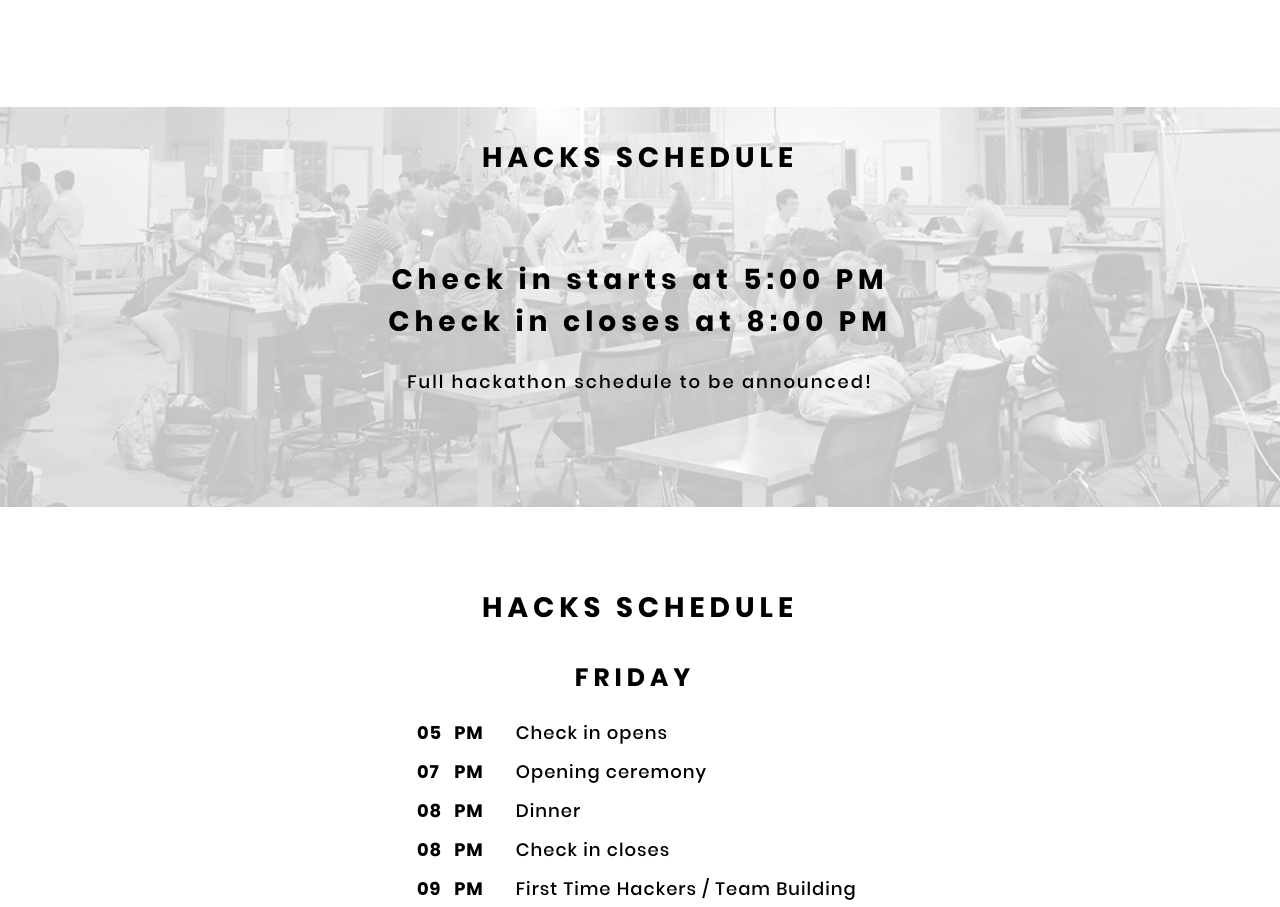
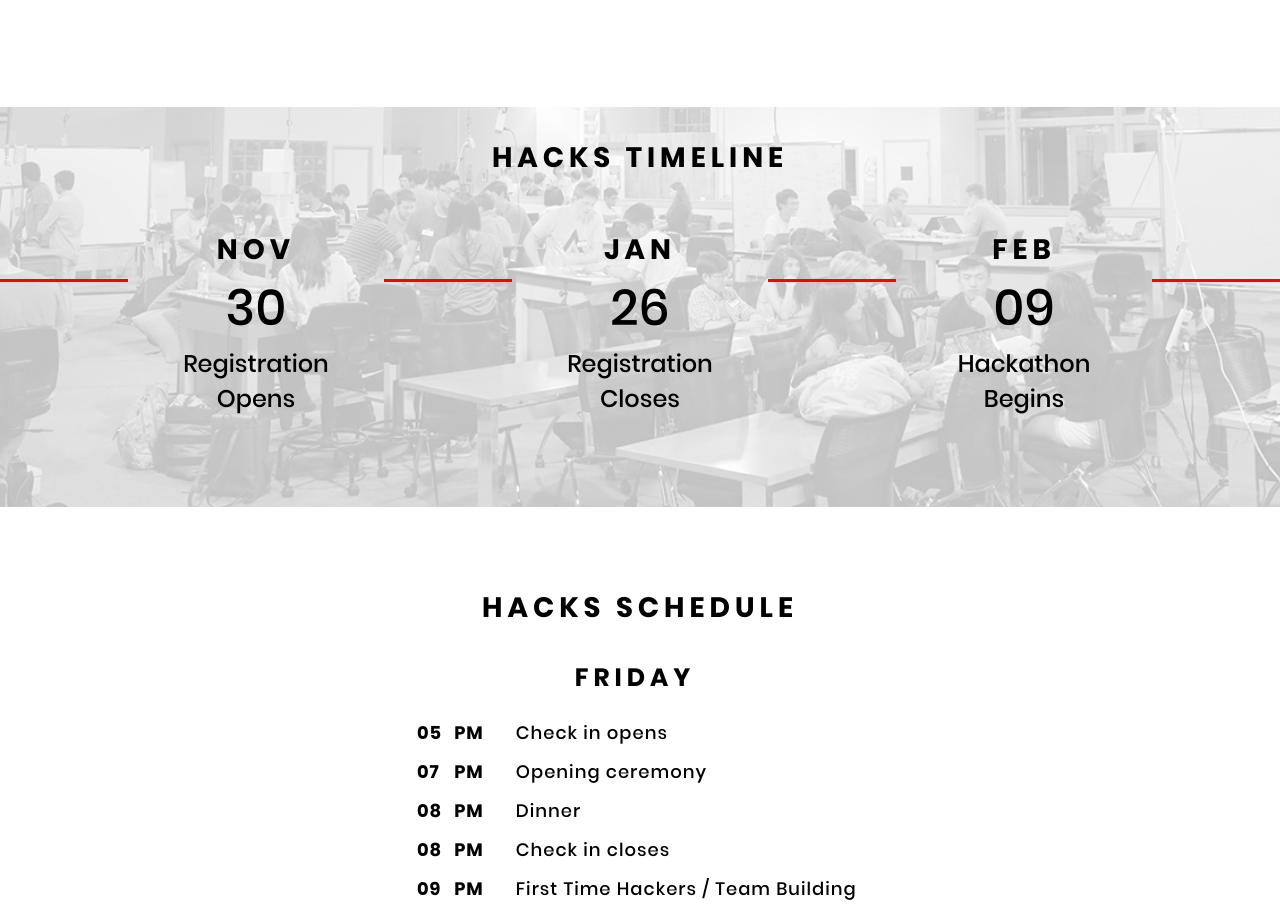
Before and after one commit to sahilpatel2397/UGAHacks.com, a plain HTML site: page index.html in a window 1280 px wide. Shown: the part 1874-2781 px from the top of the page. Drawn offline with nearby package versions, Linux system fonts and the light colour scheme.

Commit message:
Putting Timeline back
The full schedule is now available

```diff
--- a/index.html
+++ b/index.html
@@ -102,8 +102,7 @@
   </section>
 
   <section id="schedule" class="page">
-    <h4 style="padding-top: 30px;">HACKS SCHEDULE</h4>
-	  <!--
+    <h4 style="padding-top: 30px;">HACKS TIMELINE</h4>
     <div id="timeline">
       <hr class="timeline-line" />
       <div class="timeline-box">
@@ -131,12 +130,6 @@
       </div>
       <hr class="timeline-line" />
     </div>
--->
-    <h4 style="margin-top: 80px;">Check in starts at 5:00 PM</h4>
-    <h4 style="margin-top: 0px;">Check in closes at 8:00 PM</h4>
-    <p style="text-align: center;">
-      Full hackathon schedule to be announced!
-    </p>
   </section>
 
   <section class="page">
```
